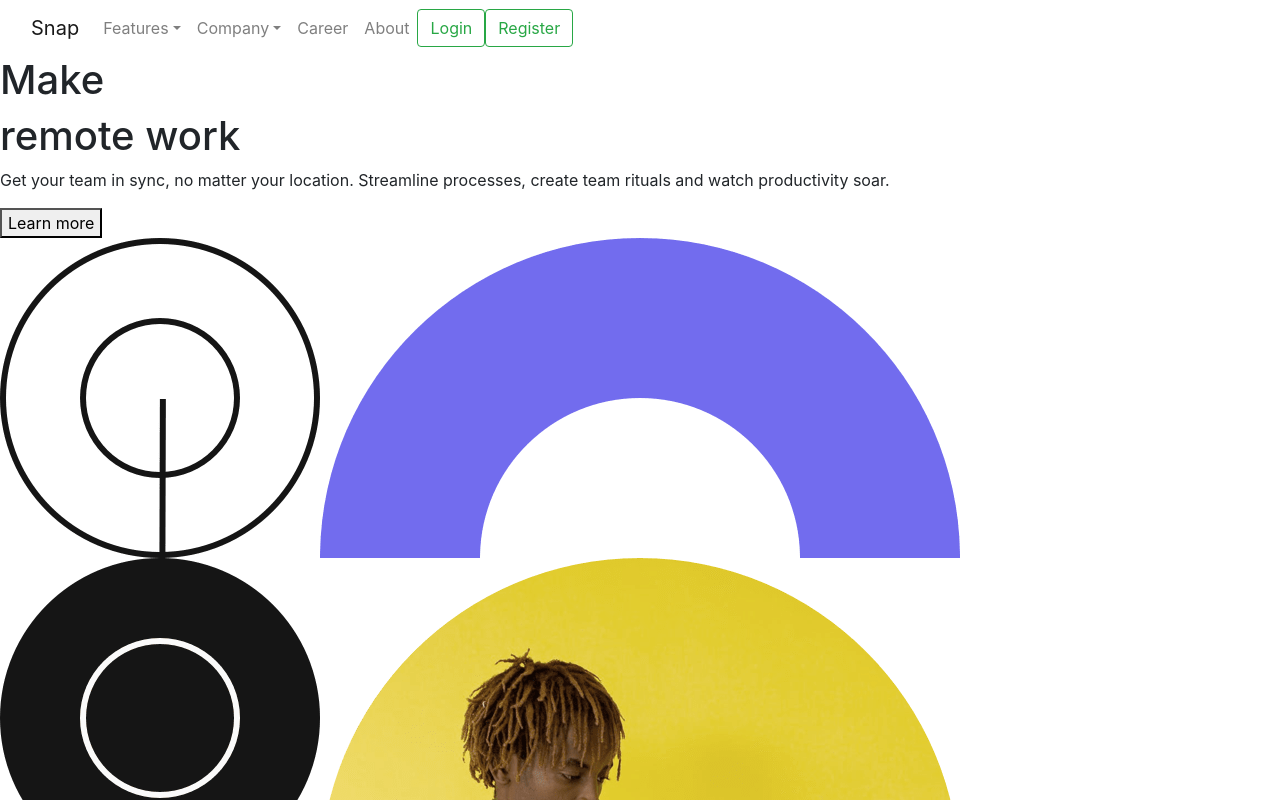
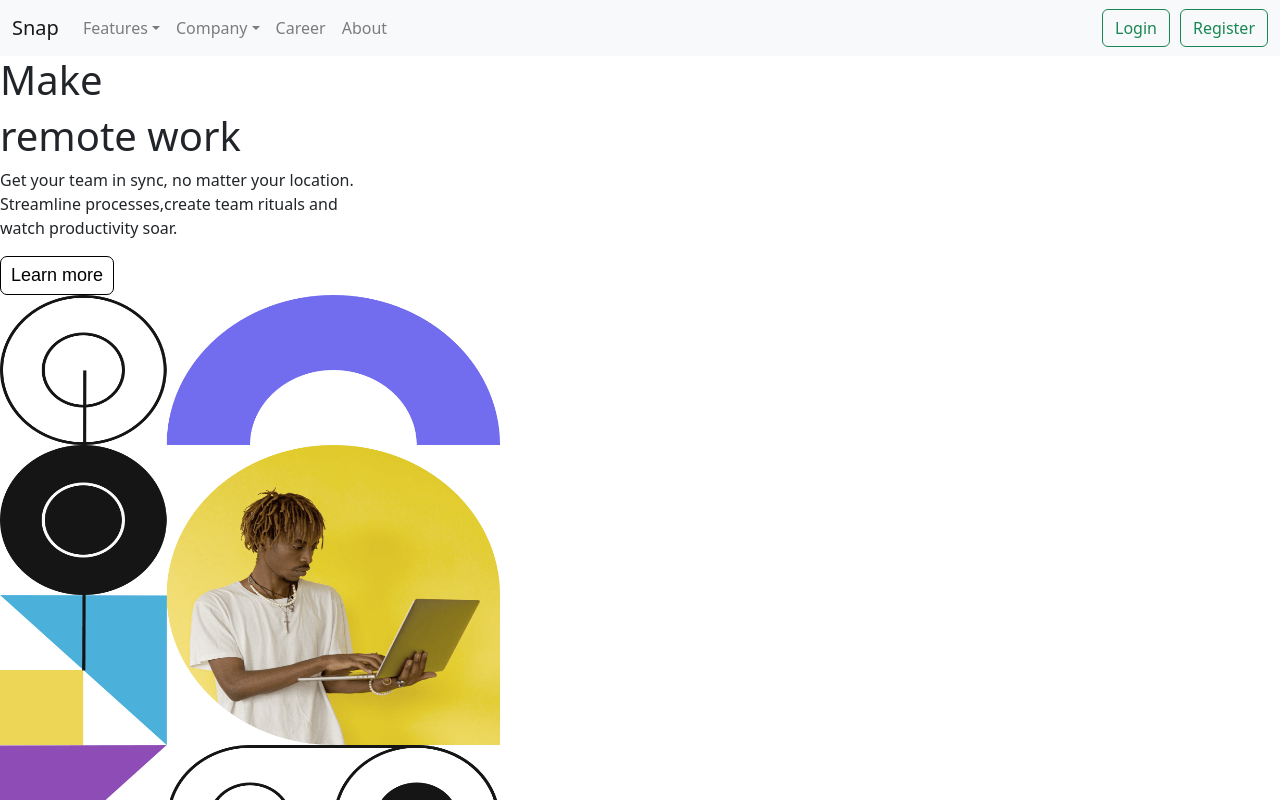
Before and after one commit to Prathyusha1993/practise-FEM-24, a React (Create React App) app: page / in a window 1280 px wide. Shown: the top 800 px of the page. Built offline with nearby package versions, Linux system fonts and the light colour scheme.

Commit message:
router for other components

```diff
--- a/public/index.html
+++ b/public/index.html
@@ -16,6 +16,12 @@
       user's mobile device or desktop. See https://developers.google.com/web/fundamentals/web-app-manifest/
     -->
     <link rel="manifest" href="%PUBLIC_URL%/manifest.json" />
+    <link
+  rel="stylesheet"
+  href="https://cdn.jsdelivr.net/npm/bootstrap@5.3.2/dist/css/bootstrap.min.css"
+  integrity="sha384-T3c6CoIi6uLrA9TneNEoa7RxnatzjcDSCmG1MXxSR1GAsXEV/Dwwykc2MPK8M2HN"
+  crossorigin="anonymous"
+/>
     <!--
       Notice the use of %PUBLIC_URL% in the tags above.
       It will be replaced with the URL of the `public` folder during the build.
--- a/src/App.js
+++ b/src/App.js
@@ -5,6 +5,11 @@ import TodoList from "./components/TodoList";
 import Calendar from "./components/Calendar";
 import Remainder from "./components/Remainder";
 import Planner from "./components/Planner";
+import History from "./components/History";
+import OurTeam from "./components/OurTeam";
+import Blog from "./components/Blog";
+import Career from "./components/Career";
+import About from "./components/About";
 
 function App() {
   return (
@@ -16,6 +21,11 @@ function App() {
           <Route path="/calendar" element={<Calendar />} />
           <Route path="/remainder" element={<Remainder />} />
           <Route path="/planner" element={<Planner />} />
+          <Route path="/history" element={<History />} />
+          <Route path="/ourteam" element={<OurTeam />} />
+          <Route path="/blog" element={<Blog />} />
+          <Route path="/career" element={<Career />} />
+          <Route path="/about" element={<About />} />
         </Routes>
       </BrowserRouter>
     </div>
--- /dev/null
+++ b/src/components/About.jsx
@@ -0,0 +1,11 @@
+import React from "react";
+
+const About = () => {
+  return (
+    <div>
+      <h4>THis is about Component</h4>
+    </div>
+  );
+};
+
+export default About;
--- /dev/null
+++ b/src/components/Blog.jsx
@@ -0,0 +1,11 @@
+import React from "react";
+
+const Blog = () => {
+  return (
+    <div>
+      <h4>This is Blog Component</h4>
+    </div>
+  );
+};
+
+export default Blog;
--- /dev/null
+++ b/src/components/Career.jsx
@@ -0,0 +1,11 @@
+import React from "react";
+
+const Career = () => {
+  return (
+    <div>
+      <h4>THis is Career Component</h4>
+    </div>
+  );
+};
+
+export default Career;
--- /dev/null
+++ b/src/components/History.jsx
@@ -0,0 +1,11 @@
+import React from "react";
+
+const History = () => {
+  return (
+    <div>
+      <h4>This is history Component</h4>
+    </div>
+  );
+};
+
+export default History;
--- a/src/components/MainPage.jsx
+++ b/src/components/MainPage.jsx
@@ -1,19 +1,28 @@
 import React from "react";
 import NavbarComp from "./NavbarCompo";
+import "../styles/Mainpage.css";
 
 function MainPage() {
   return (
     <div>
       <NavbarComp />
-      <h1>Make </h1>
-      <h1>remote work</h1>
-      <p>
-        Get your team in sync, no matter your location. Streamline processes,
-        create team rituals and watch productivity soar.
-      </p>
-      <button>Learn more</button>
       <div>
-        <img src="/images/image-hero-desktop.png" alt="" />
+        <h1>Make </h1>
+        <h1>remote work</h1>
+        <p className="main-para">
+          Get your team in sync, no matter your location.
+          <br />
+          Streamline processes,create team rituals and <br />
+          watch productivity soar.
+        </p>
+        <button className="main-button">Learn more</button>
+      </div>
+      <div>
+        <img
+          className="main-image"
+          src="/images/image-hero-desktop.png"
+          alt=""
+        />
       </div>
     </div>
   );
--- a/src/components/NavbarCompo.jsx
+++ b/src/components/NavbarCompo.jsx
@@ -5,6 +5,7 @@ import Form from "react-bootstrap/Form";
 import Nav from "react-bootstrap/Nav";
 import Navbar from "react-bootstrap/Navbar";
 import NavDropdown from "react-bootstrap/NavDropdown";
+import "bootstrap/dist/css/bootstrap.min.css";
 
 function NavbarComp() {
   return (
@@ -20,24 +21,25 @@ function NavbarComp() {
               navbarScroll
             >
               <NavDropdown title="Features" id="navbarScrollingDropdown">
-                {/* <Link to="/todolist"> */}
                 <NavDropdown.Item href="/todolist">Todo List</NavDropdown.Item>
-                {/* </Link> */}
+
                 <NavDropdown.Item href="/calendar">Calendar</NavDropdown.Item>
                 <NavDropdown.Item href="/remainder">Remainder</NavDropdown.Item>
                 <NavDropdown.Item href="/planner">Planner</NavDropdown.Item>
               </NavDropdown>
               <NavDropdown title="Company" id="navbarScrollingDropdown">
-                <NavDropdown.Item href="#action3">History</NavDropdown.Item>
-                <NavDropdown.Item href="#action4">Our Team</NavDropdown.Item>
-                <NavDropdown.Item href="#action4">Blog</NavDropdown.Item>
+                <NavDropdown.Item href="/history">History</NavDropdown.Item>
+                <NavDropdown.Item href="/ourteam">Our Team</NavDropdown.Item>
+                <NavDropdown.Item href="/blog">Blog</NavDropdown.Item>
               </NavDropdown>
-              <Nav.Link href="#action2">Career</Nav.Link>
-              <Nav.Link href="#action2">About</Nav.Link>
+              <Nav.Link href="/career">Career</Nav.Link>
+              <Nav.Link href="/about">About</Nav.Link>
             </Nav>
             <Form className="d-flex">
               <Button variant="outline-success">Login</Button>
-              <Button variant="outline-success">Register</Button>
+              <Button style={{ marginLeft: "10px" }} variant="outline-success">
+                Register
+              </Button>
             </Form>
           </Navbar.Collapse>
         </Container>
--- /dev/null
+++ b/src/components/OurTeam.jsx
@@ -0,0 +1,11 @@
+import React from "react";
+
+const OurTeam = () => {
+  return (
+    <div>
+      <h4>This is OurTeam Component</h4>
+    </div>
+  );
+};
+
+export default OurTeam;
--- /dev/null
+++ b/src/styles/Mainpage.css
@@ -0,0 +1,19 @@
+.main-image {
+    width: 500px;
+    height: 600px;
+}
+.main-button {
+    font-weight: 500;
+    font-size: 18px;
+    background: white;
+    border-radius: 7px ;
+    border: 1px solid black;
+    padding: 5px 10px 5px 10px;
+    font-family: Arial, Helvetica, sans-serif;
+}
+.main-para {
+    word-wrap: break-word;
+    /* overflow-wrap: break-word; */
+    /* text-indent: 0%;*/
+    white-space: pre-wrap;
+}
```
